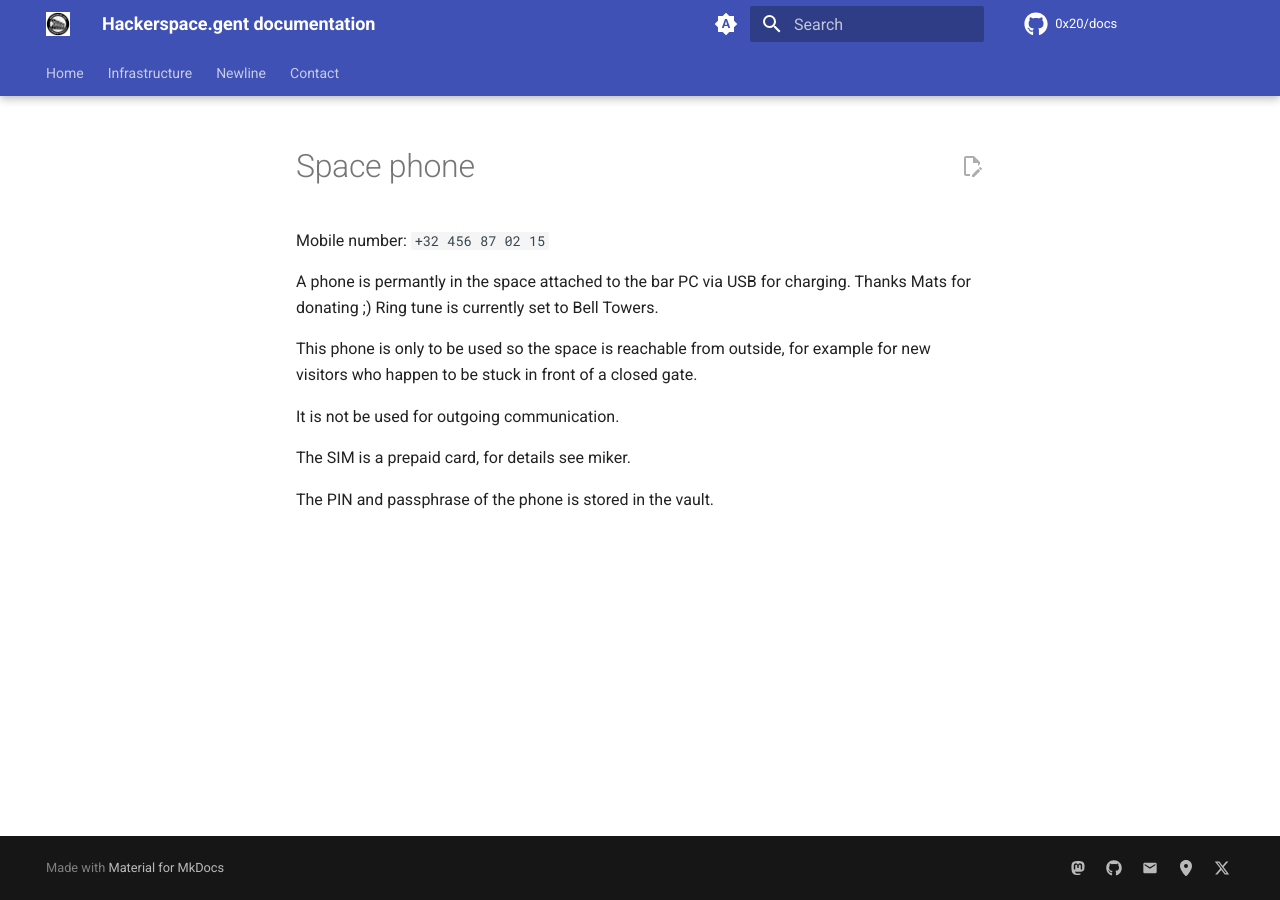
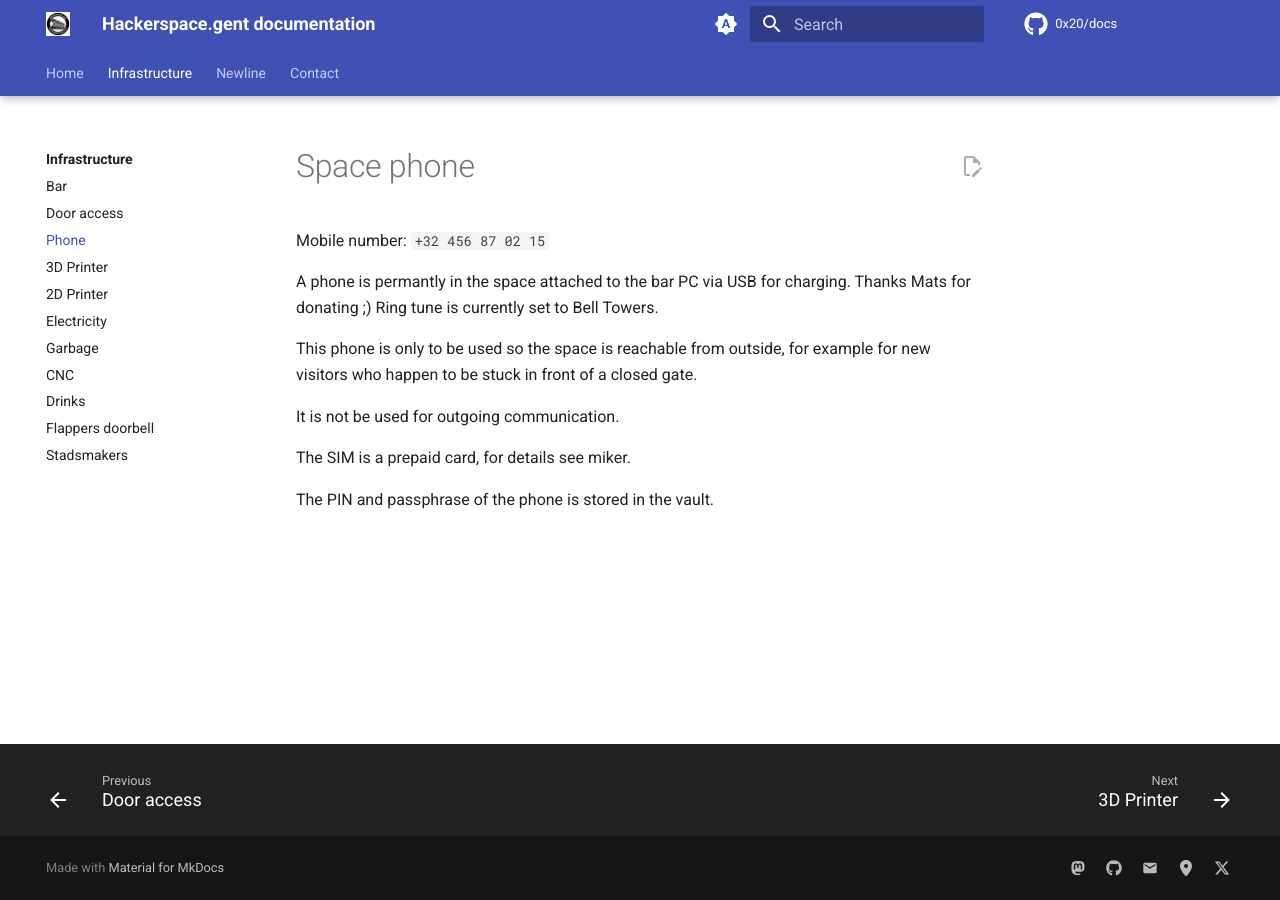
Before and after one commit to 0x20/docs, an MkDocs documentation site: the page built from docs/infra/phone.md, in a window 1280 px wide. Built offline with MkDocs 1.6.1 and Material for MkDocs 9.7.7, drawn with Linux system fonts in a browser that asks for light colours; comment, search, counter and statistics services are not loaded.

Commit message:
Update mkdocs.yml: add phone page

```diff
--- a/mkdocs.yml
+++ b/mkdocs.yml
@@ -11,6 +11,7 @@ nav:
   - infra/index.md
   - Bar: infra/bar.md
   - Door access: infra/door_access.md
+  - Phone: infra/phone.md
   - 3D Printer: infra/printer3d.md
   - 2D Printer: infra/printer2d.md
   - Electricity: infra/electricity.md
```
